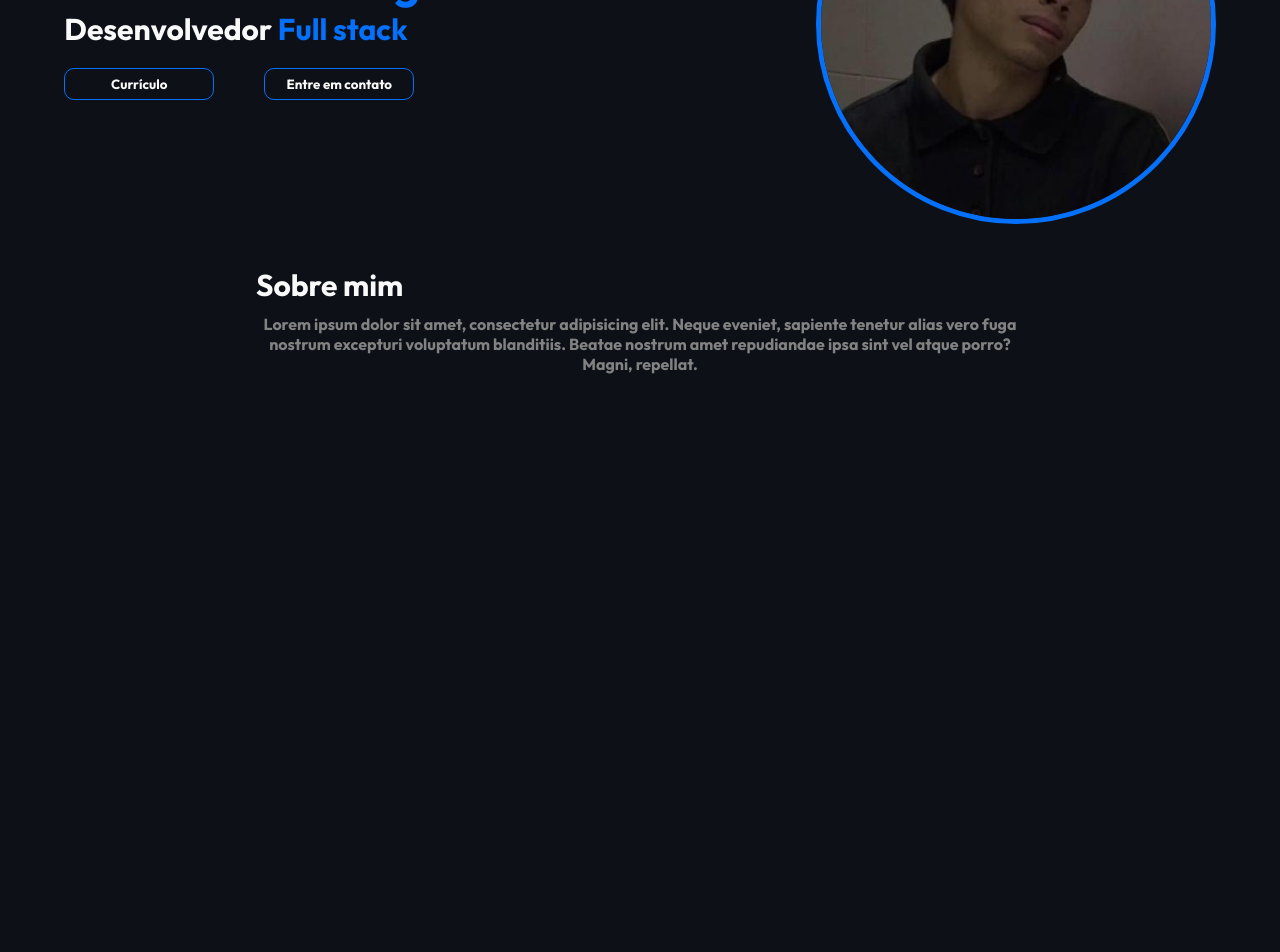
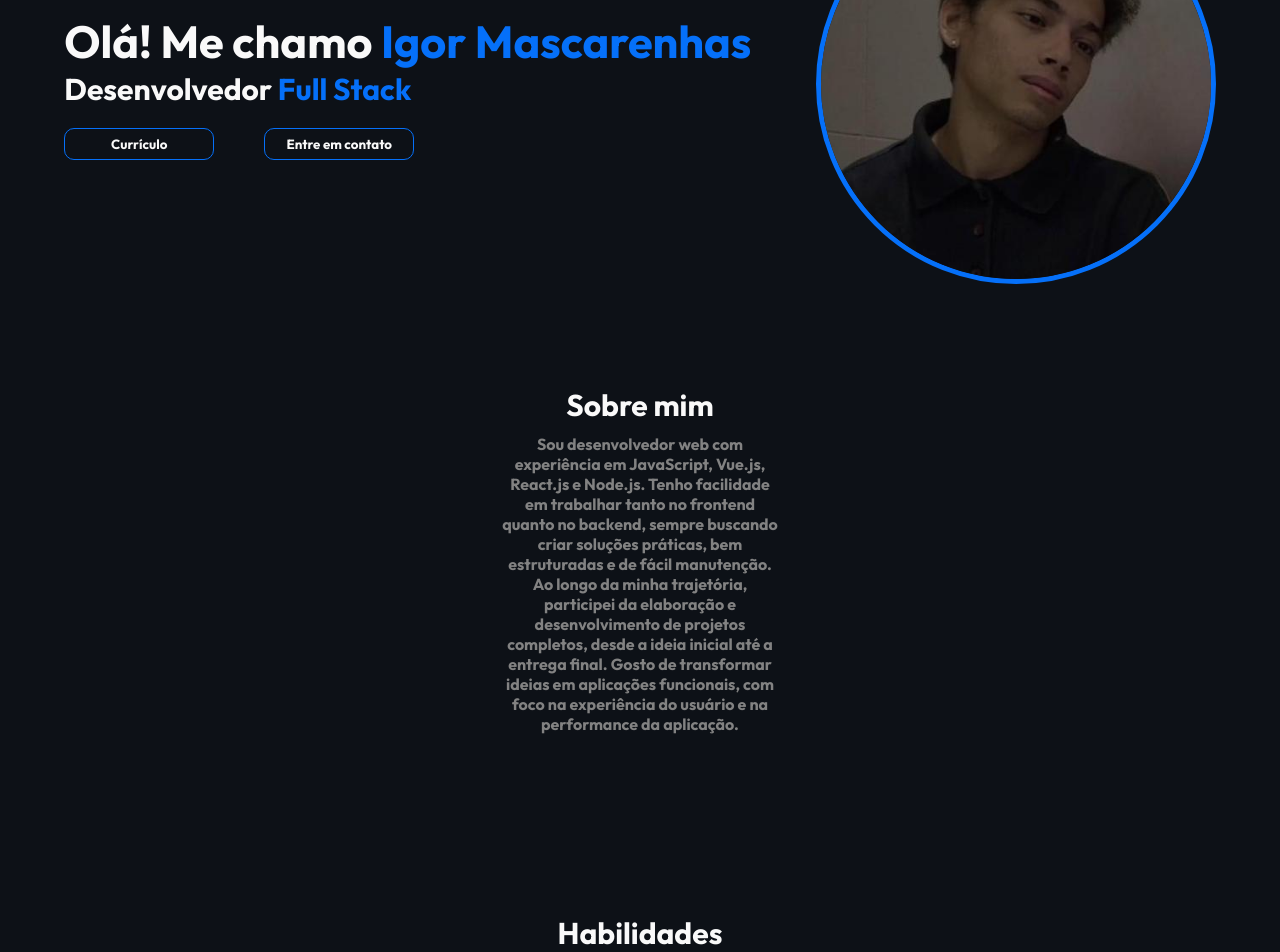
Before and after one commit to Igorodri/portf-lio, a Vue app: page / in a window 1280 px wide. Shown: the part 350-1302 px from the top of the page. Before the commit the page ends 800 px from the top, so only its background shows below. Built offline with nearby package versions, Linux system fonts and the light colour scheme.

Commit message:
Reformulação do section components

```diff
--- a/src/assets/main.css
+++ b/src/assets/main.css
@@ -9,6 +9,10 @@
   --cor-principal-texto: #f9f9f9;
   --cor-secundaria-texto: #828282;
   --cor-secundaria-pressionada: #378cfb;
+}
+
+html{
+  scroll-behavior: smooth;
 }
 
 
@@ -26,20 +30,23 @@ body{
 main{
   display: flex;
   justify-content: center;
+  flex-direction: column;
+  align-items: center;
 }
 
-.section-content{
-  width: 60%;
+.section-content:not(:first-child){
+  margin-top: 170px;
 }
 
 .title{
     color: var(--cor-principal-texto);
     font-size: 30px;
+    text-align: center;
 }
 
 .texto{
   text-align: center;
-  margin-top: 10px;
   color: var(--cor-secundaria-texto);
   font-weight: bold;
+  margin: 10px 500px 10px 500px ;
 }
--- a/src/components/HomeComponents/habilidadesComponent.vue
+++ b/src/components/HomeComponents/habilidadesComponent.vue
@@ -0,0 +1,21 @@
+<script setup>
+import boxHabilidade from './subcomponents/habilidadesbox.vue'
+</script>
+
+<template>
+    <section class="section-content" id="habilidades">
+
+            <h1 class="title">Habilidades</h1>
+
+            <div class="area-box">
+                <boxHabilidade v-for="(habilidade, index) in habilidades"
+
+                />
+            </div>
+
+    </section>
+</template>
+
+<style scoped>
+
+</style>
--- a/src/components/HomeComponents/homeComponent.vue
+++ b/src/components/HomeComponents/homeComponent.vue
@@ -7,7 +7,7 @@ import Igor from '@/assets/img/igor.jpg'
         <div class="content">
             <div class="text">
                 <h1>Olá! Me chamo <span class="destaque">Igor Mascarenhas</span></h1>
-                <h2>Desenvolvedor <span class="destaque">Full stack</span></h2>
+                <h2>Desenvolvedor <span class="destaque">Full Stack</span></h2>
                 <div class="area-btn">
                     <button>Currículo</button>
                     <button>Entre em contato</button>
@@ -28,7 +28,7 @@ import Igor from '@/assets/img/igor.jpg'
     justify-content: space-evenly;
     align-items: center;
     color: var(--cor-principal-texto);
-    height: 60vh;
+    height: 75vh;
 }
 
 .content h1{
--- a/src/components/HomeComponents/sobremimComponent.vue
+++ b/src/components/HomeComponents/sobremimComponent.vue
@@ -1,10 +1,13 @@
 <template>
     <section class="section-content" id="sobre">
-        <h1 class="title">Sobre mim</h1>
 
-        <p class="texto">
-            Lorem ipsum dolor sit amet, consectetur adipisicing elit. Neque eveniet, sapiente tenetur alias vero fuga nostrum excepturi voluptatum blanditiis. Beatae nostrum amet repudiandae ipsa sint vel atque porro? Magni, repellat.
-        </p>
+            <h1 class="title">Sobre mim</h1>
+
+            <p class="texto">
+                Sou desenvolvedor web com experiência em JavaScript, Vue.js, React.js e Node.js. Tenho facilidade em trabalhar tanto no frontend quanto no backend, sempre buscando criar soluções práticas, bem estruturadas e de fácil manutenção.
+                Ao longo da minha trajetória, participei da elaboração e desenvolvimento de projetos completos, desde a ideia inicial até a entrega final. Gosto de transformar ideias em aplicações funcionais, com foco na experiência do usuário e na performance da aplicação.
+            </p>
+
     </section>
 </template>
 
--- /dev/null
+++ b/src/components/HomeComponents/subcomponents/habilidadesbox.vue
@@ -0,0 +1,22 @@
+<template>
+        <div class="box-habilidade">
+
+            <div class="area-img">
+                <img :src="props.img" alt="">
+            </div>
+
+            <div class="area-title">
+                <p>{{ props.title }}</p>
+            </div>
+
+
+        </div>
+</template>
+
+<style scoped>
+
+</style>
+
+<script setup>
+
+</script>
--- a/src/views/Home.vue
+++ b/src/views/Home.vue
@@ -1,12 +1,14 @@
 <script setup>
 import homeComponent from '@/components/HomeComponents/homeComponent.vue';
 import sobremimComponent from '@/components/HomeComponents/sobremimComponent.vue';
+import habilidadesComponent from '@/components/HomeComponents/habilidadesComponent.vue';
 </script>
 
 <template>
     <homeComponent/>
     <main>
         <sobremimComponent/>
+        <habilidadesComponent/>
     </main>
 
 </template>
```
